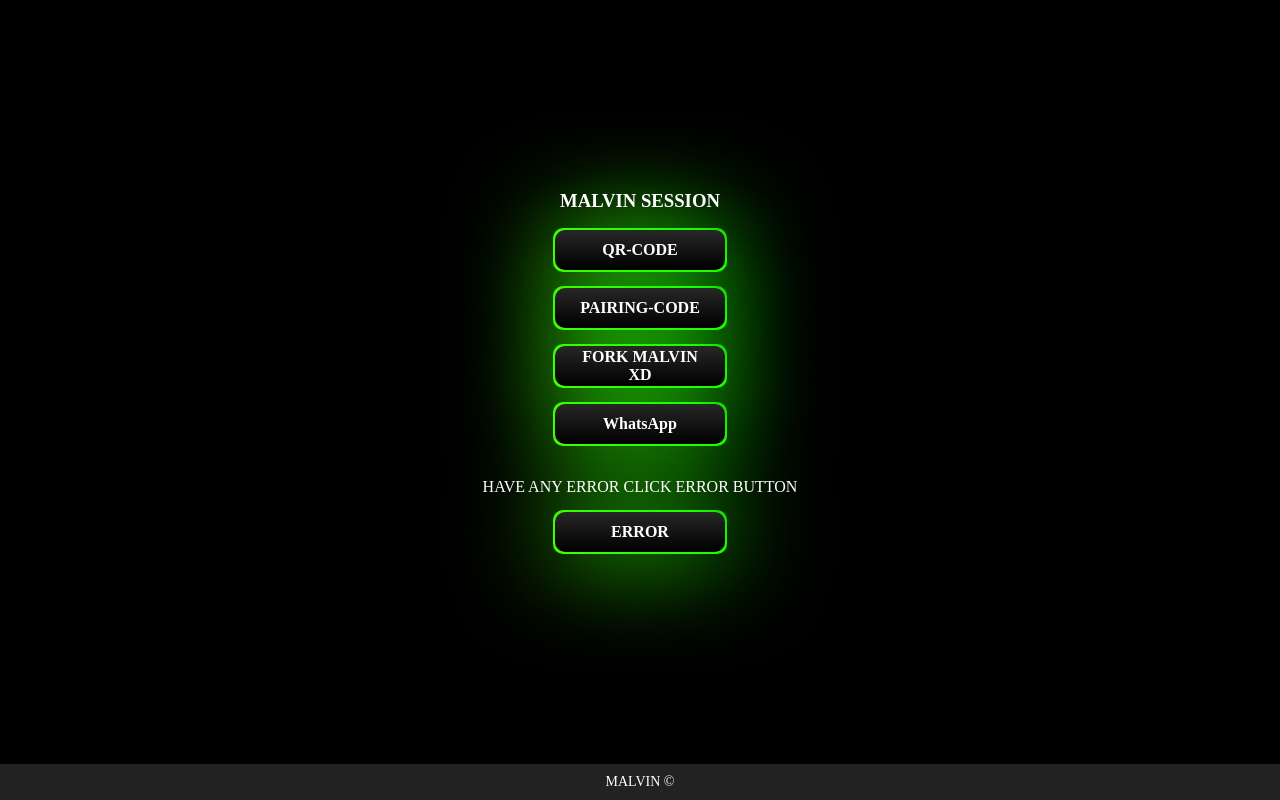
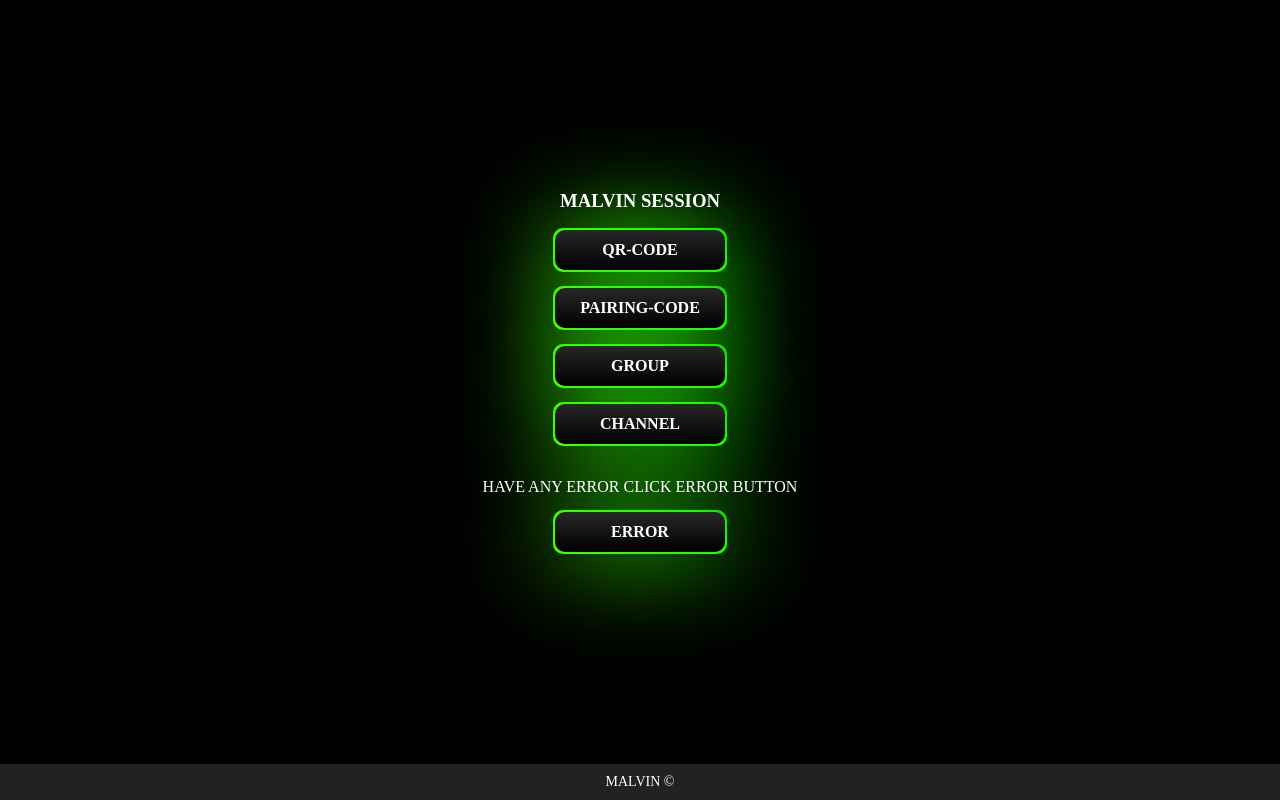
Before and after one commit to KNIGHT-MD-V1/DARK-KNIGHT-XMD-PAIR, a website: page main.html in a window 1280 px wide. Drawn offline with Linux system fonts and the light colour scheme.

Commit message:
Update main.html

```diff
--- a/main.html
+++ b/main.html
@@ -116,12 +116,12 @@
     <div></div>
     <a href="/qr" class="button" target="_blank"> <span>QR-CODE</span> </a> <br>
     <a href="/pair" class="button" target="_blank"> <span>PAIRING-CODE</span> </a> <br>
-    <a href="https://github.com/XdKing2/MALVIN-XD/fork" class="button" target="_blank"> <span>FORK MALVIN XD</span> </a> <br> </a>
-    <a href="https://whatsapp.com/channel/0029VbA6MSYJUM2TVOzCSb2A" class="button" target="_blank"> <span>WhatsApp</span> </a> <br>
+    <a href="https://chat.whatsapp.com/IGgPW6pTrH14oAWCJALYR5?mode=ac_c" class="button" target="_blank"> <span>GROUP</span> </a> <br>
+    <a href="https://whatsapp.com/channel/0029VbAM4eo3AzNQZ1WleW3e" class="button" target="_blank"> <span>CHANNEL</span> </a> <br>
 
     <p>HAVE ANY ERROR CLICK ERROR BUTTON</p>
 
-    <a href="https://wa.me/263780166288" class="button" target="_blank"> <span>ERROR</span> </a> <br>
+    <a href="https://wa.me/94763934860" class="button" target="_blank"> <span>ERROR</span> </a> <br>
 
     <footer>
      MALVIN &copy; <span id="currentYear"></span>
```
